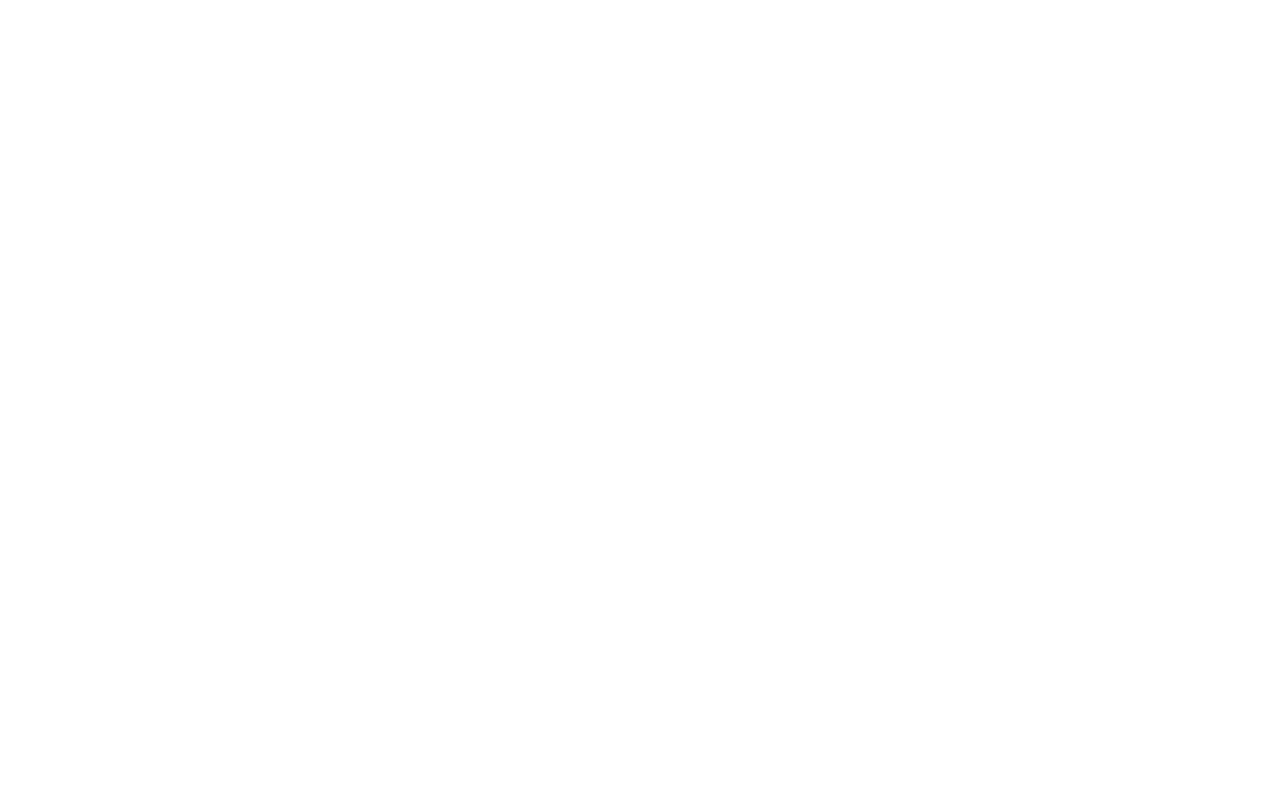
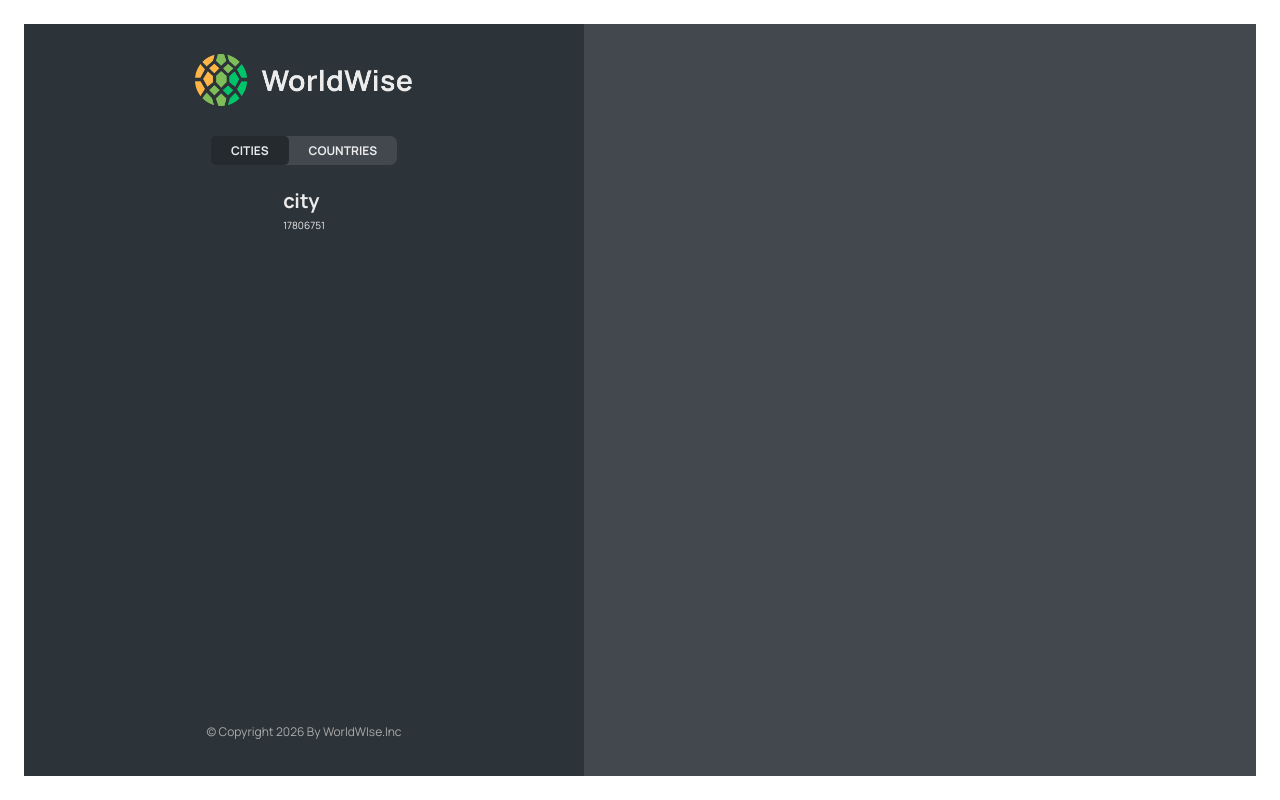
Before and after one commit to githarshil/WorldWise, a React (Vite) app: page /app/cities/17806751 in a window 1280 px wide. Before the commit this address had no page. Built offline with nearby package versions, Linux system fonts and the light colour scheme; data requests are answered from the project's data file.

Commit message:
section17

```diff
--- a/src/App.jsx
+++ b/src/App.jsx
@@ -8,6 +8,9 @@
 import AppLayout from "./pages/AppLayout";
 import CityList from "./components/CityList";
 import CountriesList from "./components/CountriesList";
+import City from "./components/City";
+import Form from "./components/Form";
+import PageNotfound from "./pages/PageNotFound";
 // import City from "./components/City";
 // import Countryitem from "./components/CountryItem";
 // import NavBar from "./components/NavBar";
@@ -45,8 +48,11 @@
             path="cities"
             element={<CityList cities={cities} loading={loading} />}
           />
+          <Route path="cities/:id" element={<City />} />
           <Route path="countries" element={<CountriesList cities={cities} />} />
+          <Route path="form" element={<Form />}></Route>
         </Route>
+        <Route path="*" element={<PageNotfound />}></Route>
       </Routes>
     </BrowserRouter>
   );
--- a/src/components/City.jsx
+++ b/src/components/City.jsx
@@ -1,3 +1,4 @@
+import { useParams } from "react-router-dom";
 import styles from "./City.module.css";
 
 const formatDate = (date) =>
@@ -18,44 +19,50 @@
   };
 
   const { cityName, emoji, date, notes } = currentCity;
-
+  const { id } = useParams();
   return (
-    <div className={styles.city}>
-      <div className={styles.row}>
-        <h6>City name</h6>
-        <h3>
-          <span>{emoji}</span> {cityName}
-        </h3>
-      </div>
-
-      <div className={styles.row}>
-        <h6>You went to {cityName} on</h6>
-        <p>{formatDate(date || null)}</p>
-      </div>
-
-      {notes && (
-        <div className={styles.row}>
-          <h6>Your notes</h6>
-          <p>{notes}</p>
-        </div>
-      )}
-
-      <div className={styles.row}>
-        <h6>Learn more</h6>
-        <a
-          href={`https://en.wikipedia.org/wiki/${cityName}`}
-          target="_blank"
-          rel="noreferrer"
-        >
-          Check out {cityName} on Wikipedia &rarr;
-        </a>
-      </div>
-
-      <div>
-        <ButtonBack />
-      </div>
+    <div>
+      <h1>city</h1>
+      <p>{id}</p>
     </div>
   );
+  // return (
+  //   <div className={styles.city}>
+  //     <div className={styles.row}>
+  //       <h6>City name</h6>
+  //       <h3>
+  //         <span>{emoji}</span> {cityName}
+  //       </h3>
+  //     </div>
+
+  //     <div className={styles.row}>
+  //       <h6>You went to {cityName} on</h6>
+  //       <p>{formatDate(date || null)}</p>
+  //     </div>
+
+  //     {notes && (
+  //       <div className={styles.row}>
+  //         <h6>Your notes</h6>
+  //         <p>{notes}</p>
+  //       </div>
+  //     )}
+
+  //     <div className={styles.row}>
+  //       <h6>Learn more</h6>
+  //       <a
+  //         href={`https://en.wikipedia.org/wiki/${cityName}`}
+  //         target="_blank"
+  //         rel="noreferrer"
+  //       >
+  //         Check out {cityName} on Wikipedia &rarr;
+  //       </a>
+  //     </div>
+
+  //     <div>
+  //       <ButtonBack />
+  //     </div>
+  //   </div>
+  // );
 }
 
 export default City;
--- a/src/components/CityItem.jsx
+++ b/src/components/CityItem.jsx
@@ -1,4 +1,5 @@
 import styles from "./CityItem.module.css";
+import { Link } from "react-router-dom";
 const formatDate = (date) =>
   new Intl.DateTimeFormat("en", {
     day: "numeric",
@@ -7,13 +8,15 @@
     weekday: "long",
   }).format(new Date(date));
 function CityItem({ city }) {
-  const { cityName, emoji, date } = city;
+  const { cityName, emoji, date, id } = city;
   return (
-    <li className={styles.cityItem}>
-      <span className={styles.emoji}>{emoji}</span>
-      <h3 className={styles.name}>{cityName}</h3>
-      <time className={styles.date}>{formatDate(date) || date}</time>
-      <button className={styles.deleteBtn}>&times;</button>
+    <li>
+      <Link className={styles.cityItem} to={`${id}`}>
+        <span className={styles.emoji}>{emoji}</span>
+        <h3 className={styles.name}>{cityName}</h3>
+        <time className={styles.date}>{formatDate(date) || date}</time>
+        <button className={styles.deleteBtn}>&times;</button>
+      </Link>
     </li>
   );
 }
--- a/src/components/Form.jsx
+++ b/src/components/Form.jsx
@@ -1,6 +1,7 @@
 // "https://api.bigdatacloud.net/data/reverse-geocode-client?latitude=0&longitude=0"
 
 import { useState } from "react";
+import { useNavigate } from "react-router-dom";
 
 import styles from "./Form.module.css";
 
@@ -13,6 +14,7 @@
 }
 
 function Form() {
+  const navigate = useNavigate();
   const [cityName, setCityName] = useState("");
   const [country, setCountry] = useState("");
   const [date, setDate] = useState(new Date());
@@ -50,7 +52,14 @@
 
       <div className={styles.buttons}>
         <button>Add</button>
-        <button>&larr; Back</button>
+        <button
+          onClick={(e) => {
+            e.preventDefault();
+            navigate(-1);
+          }}
+        >
+          &larr; Back
+        </button>
       </div>
     </form>
   );
--- a/src/components/Map.jsx
+++ b/src/components/Map.jsx
@@ -1,6 +1,16 @@
+import { useNavigate, useSearchParams } from "react-router-dom";
 import styles from "./Map.module.css";
+// const u;
 function Map() {
-  return <div className={styles.mapContainer}></div>;
+  const [searchParams, setSearchParams] = useSearchParams();
+  const navigate = useNavigate()
+  const lat = searchParams.get("lat");
+  const lng = searchParams.get("lng");
+  return <div className={styles.mapContainer} onClick={()=> {
+    navigate("form")
+  }}>
+    {lat,lng}
+  </div>;
 }
 
 export default Map;
```
